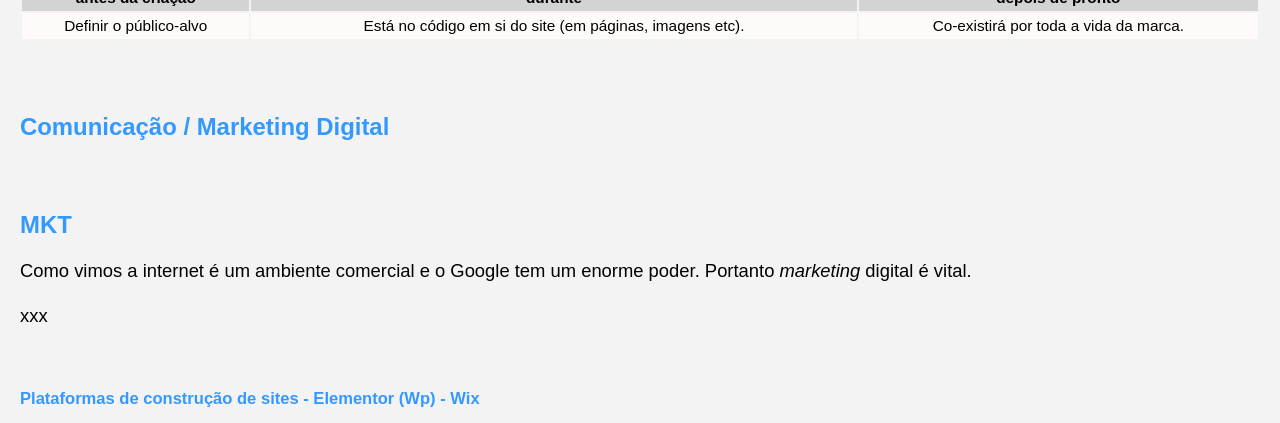
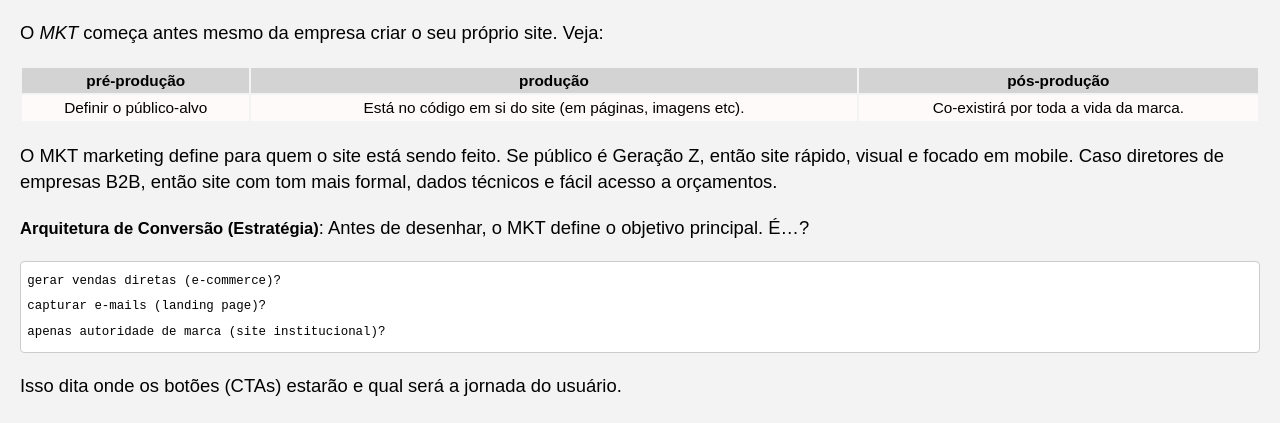
Before and after one commit to Joesynth/joesynth.github.io, a Jekyll site: the page built from _posts/2021-01-03-site-comercial-um-tutorial-essencial.md, in a window 1280 px wide and 1400 px high, scrolled down 5190 px. Shown: the top 423 px of the window. Built offline with Jekyll 4.4.1, drawn with Linux system fonts in a browser that asks for light colours; some of the changed text lies outside the part shown.

Commit message:
Revise marketing and site creation sections

```diff
--- a/_posts/2021-01-03-site-comercial-um-tutorial-essencial.md
+++ b/_posts/2021-01-03-site-comercial-um-tutorial-essencial.md
@@ -148,33 +148,44 @@
 Claro, isso é o resultado natural, sem ser pago (publicidade).
 
 
+
+
 ## Comunicação / Marketing
 
 📚️ MKT = *marketing*.
 
-O *MKT* começa antes mesmo da empresa criar o seu próprio site, veja:
+###### Produção do site
 
-|antes da criação|durante|depois de pronto|
+O *MKT* começa antes mesmo da empresa criar o seu próprio site. Veja:
+
+|pré-produção|produção|pós-produção|
 |:---:|:---:|:---:|
 |Definir o público-alvo|Está no código em si do site (em páginas, imagens etc).| Co-existirá por toda a vida da marca.|
 
+O MKT marketing define para quem o site está sendo feito.
+Se público é Geração Z, então site rápido, visual e focado em mobile.
+Caso diretores de empresas B2B, então site com tom mais formal, dados técnicos e fácil acesso a orçamentos.
+
+**Arquitetura de Conversão (Estratégia)**: Antes de desenhar, o MKT define o objetivo principal. É...?
+
+    gerar vendas diretas (e-commerce)?
+    capturar e-mails (landing page)?
+    apenas autoridade de marca (site institucional)?
+
+Isso dita onde os botões (CTAs) estarão e qual será a jornada do usuário.
+
+**SEO Estratégico (Busca)**: O MKT de busca começa no planejamento. Deve-se saber quais palavras-chave seu cliente usa para que a estrutura de páginas (e URLs) do site já nasçam otimizadas para o Google. Inserir SEO "guela abaixo" em um site já pronto é mais difícil do que criá-lo otimizado.
+
+O MKT pode até analisar sites concorrentes, permitindo que SeuSite já nasça com um diferencial competitivo.
+
+A competição na internet não é "só" por dinheiro, é por atenção também. Mesmo um site sem interesse comercial disputa por visualisações na web _caso de um *blog* que fala sobre sobre fotografia em preto e branco, uma ONG etc.
+
+
+O tema é bem amplo, então veja [Estratégias de MKT Digital](/private) e [Marketing Digital](/private).
 
 
 
-## Comunicação / Marketing Digital
-
-
-
-
-
-
-## MKT
-
-
-Como vimos a internet é um ambiente comercial e o Google tem um enorme poder. Portanto *marketing* digital é vital.
-
-
-xxx
+## Criando SeuSite
 
 ###### Plataformas de construção de sites - Elementor (Wp) - Wix
 
@@ -202,16 +213,35 @@
 
 > "O mundo contemporâneo é uma creche para adultos" *[Felipe Pondé, filósofo]*.
 
-Num site o "preço" alto será a performance degradada (site lento) e a dependência tecnológica. A facilidade fútil dará um site pronto, mas raramente eficiente como um projeto planejado.
+Num site o "preço" alto será a performance degradada (site lento) e a dependência tecnológica. A facilidade fútil lhe dará um site pronto, mas raramente eficiente como um projeto planejado.
 
 
 **Aprisionamento Tecnológico** <sup>Vendor Lock-in</sup>: Dependência tecnológica. Com o cliente conquistado, a empresa cria mil barreiras para ele não migrar para o concorrente. O cliente está ali não por prazer, mas porque há ônus em sair.
+
+
 |incompatibilidade|barreira de saída|propriedade limitada|
 |:---:|:---:|:---:|
 |Site feito no Wix não pode ser exportado para o WP, por exe., devendo ser refeito do zero.|Custo em tempo, dinheiro e esforço para migrar, o que supera o benefício de sair _e lhe força a aceitar aumentos de preços ou limitações da plataforma.|Você é dono do conteúdo, mas não da "engrenagem" que o faz funcionar. Aluga-se a tecnologia, se parar de pagar, deixa-se de existir.|
 
+###### Investimentos e mão de obra qualificada
+
+Veja [Site Institucional ou Loja Virtual](/site-institucional-ou-loja-virtual).
+FALTA REVISAR
+
+
+## Site "no ar"!
+
+Com *SeuSite* publicado é hora de focar em gestão, conteúdo, administração, MKT digital.
+
+
 
 xxx
+## MKT Digital
+
+
+Como vimos a internet é um ambiente comercial e o Google tem um enorme poder. Portanto *marketing* digital é vital.
+
+
 ##
 
 xxx
```
